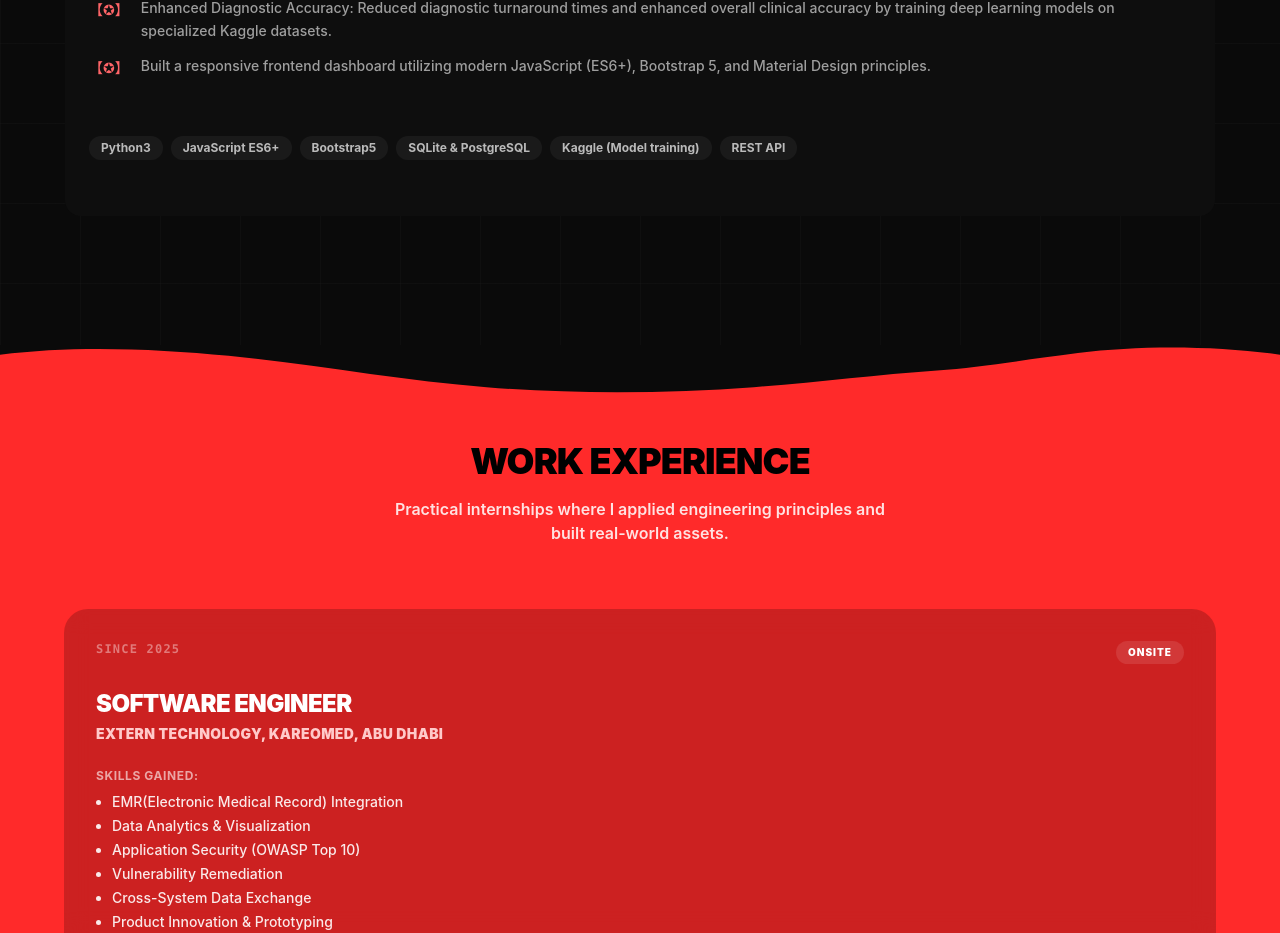
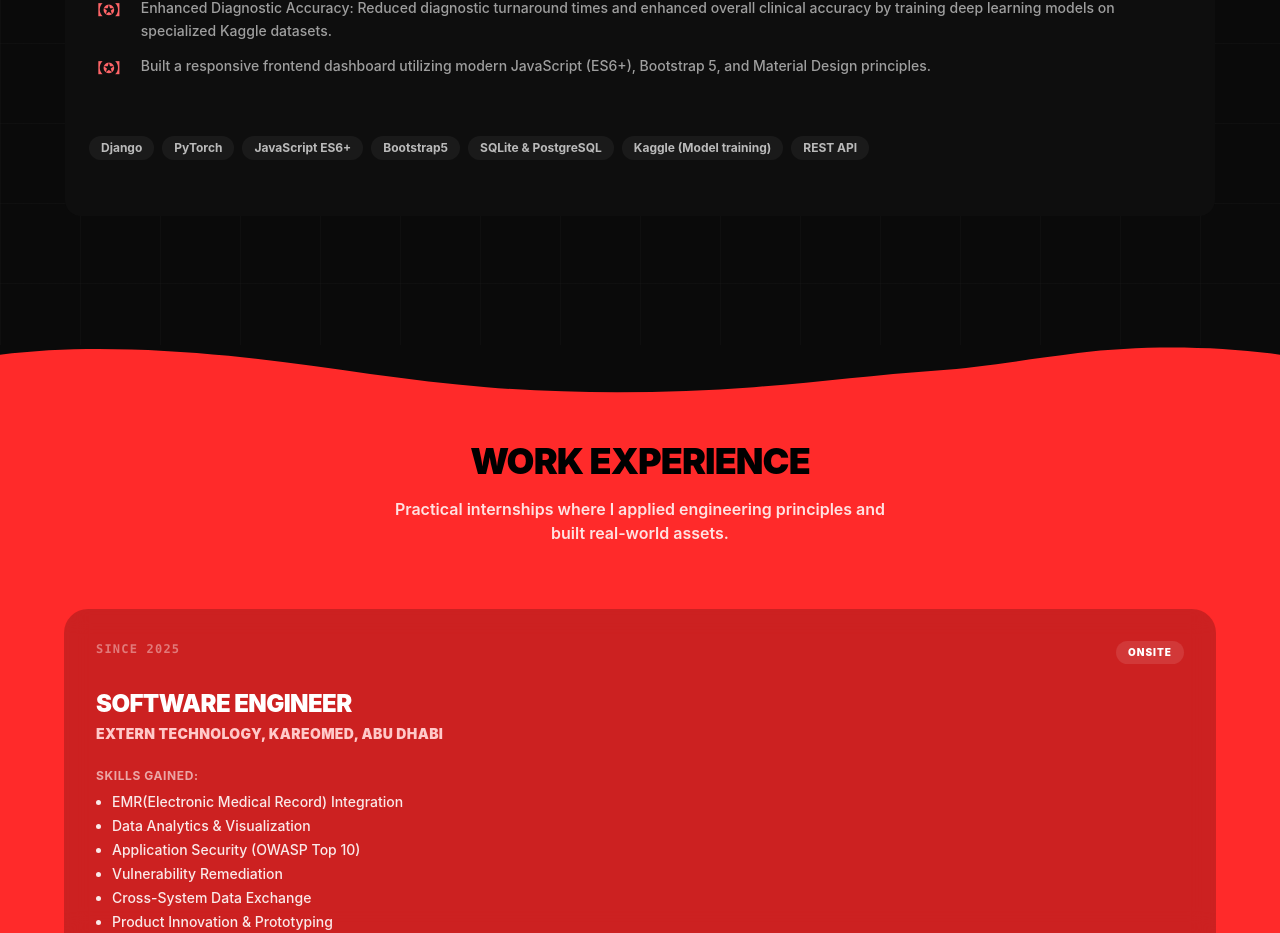
Before and after one commit to saurrav/Resume, a React (Vite) app: page / in a window 1280 px wide. Shown: the part 8095-9028 px from the top of the page. Built offline with nearby package versions, Linux system fonts and the light colour scheme; no server answers.

Commit message:
Update portfolio content and component functions

```diff
--- a/src/data/portfolioData.js
+++ b/src/data/portfolioData.js
@@ -351,7 +351,7 @@ export const projects = [
     【✪】 Deep Learning Integration: Built and deployed PyTorch Convolutional Neural Networks (CNN) to automate the detection of pneumonia, lung cancer, and breast cancer from medical imaging data.
     【✪】 Enhanced Diagnostic Accuracy: Reduced diagnostic turnaround times and enhanced overall clinical accuracy by training deep learning models on specialized Kaggle datasets.
     【✪】 Built a responsive frontend dashboard utilizing modern JavaScript (ES6+), Bootstrap 5, and Material Design principles.`,
-    techTags: ["Python3", "JavaScript ES6+", "Bootstrap5", "SQLite & PostgreSQL", "Kaggle (Model training)", "REST API"],
+    techTags: ["Django", "PyTorch", "JavaScript ES6+", "Bootstrap5", "SQLite & PostgreSQL", "Kaggle (Model training)", "REST API"],
     links: {
       // github: "#", // Update when available
     },
```
